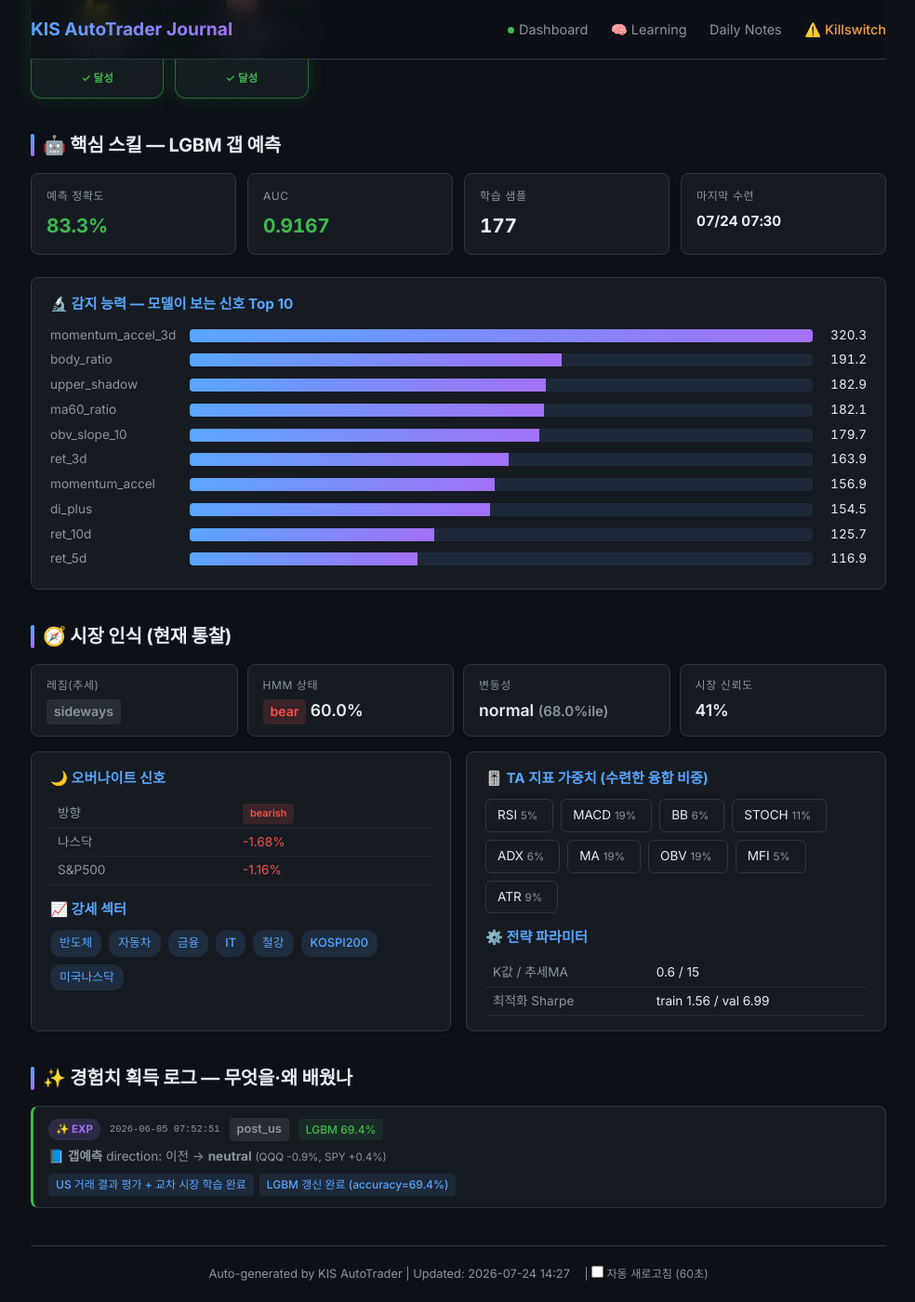
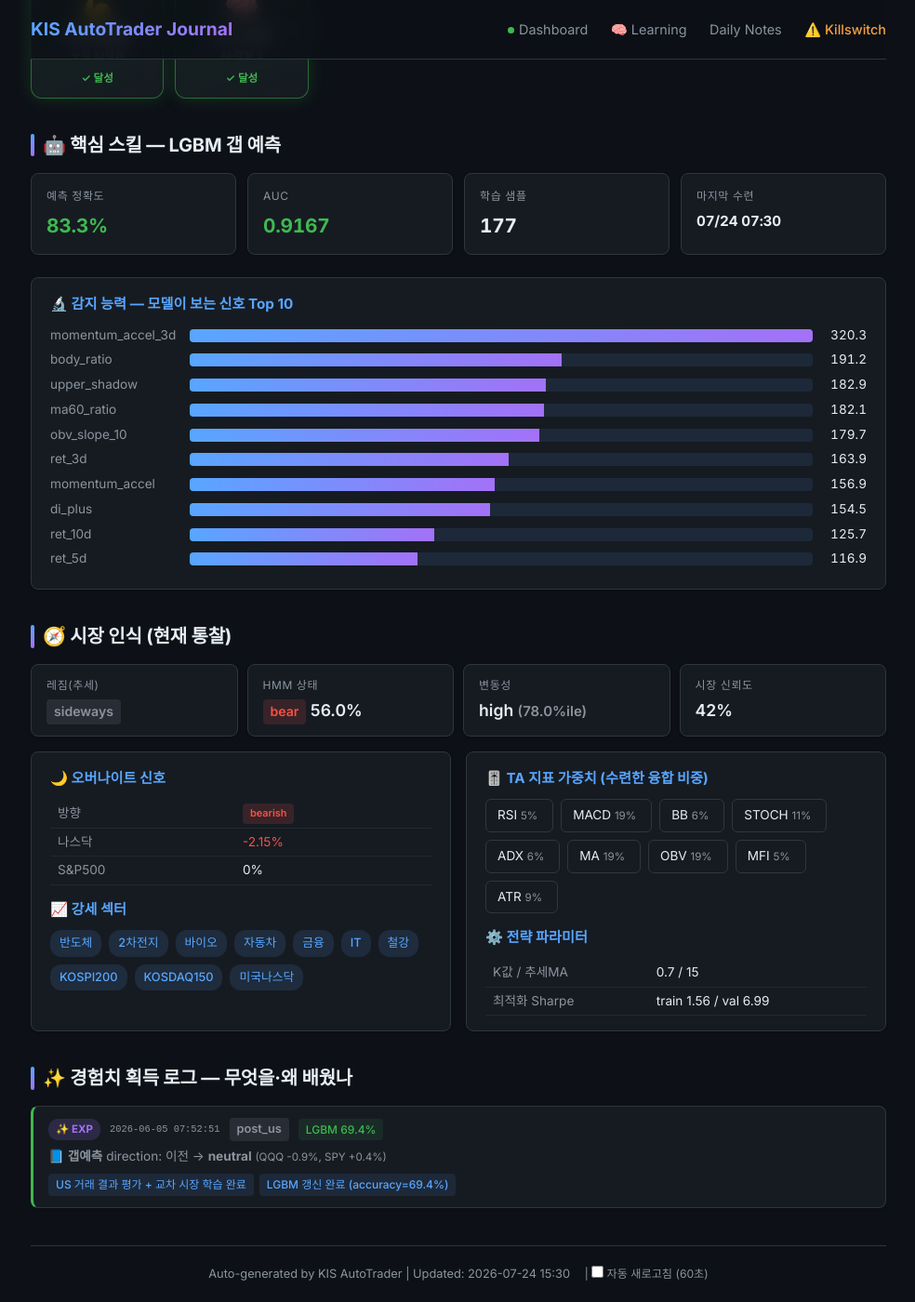
Before and after one commit to BudongJW/kis-trading-journal, a Jekyll site: the page built from learning.html, in a window 1280 px wide and 1400 px high, scrolled down 652 px. Shown: the whole window at 93% size, without its empty margins (147-1131 px from the left). Built offline with Jekyll 4.4.1, drawn with Linux system fonts in a browser that asks for light colours; nearby versions of some CDN libraries.

Commit message:
auto: portfolio update 15:30

```diff
--- a/_data/portfolio.json
+++ b/_data/portfolio.json
@@ -1,5 +1,5 @@
 {
-  "updated_at": "2026-07-24T14:27:35.011275",
+  "updated_at": "2026-07-24T15:30:12.320657",
   "initial_capital": 500000,
   "cash": 441779,
   "holdings": [],
@@ -1860,38 +1860,41 @@
       "net_deposit": -54844,
       "regime": "sideways",
       "hmm_state": "bear",
-      "confidence": 0.41,
-      "k_value": 0.6
+      "confidence": 0.423,
+      "k_value": 0.7
     }
   ],
   "market": {
     "regime": "sideways",
     "hmm_state": "bear",
-    "confidence": 0.41,
-    "volatility": "normal",
-    "vol_percentile": 68.0,
+    "confidence": 0.423,
+    "volatility": "high",
+    "vol_percentile": 78.0,
     "overnight_gap": {
       "direction": "bearish",
-      "strength": 0.47,
+      "strength": 0.43,
       "action": "reduce_size"
     },
     "strong_sectors": [
       "반도체",
+      "2차전지",
+      "바이오",
       "자동차",
       "금융",
       "IT",
       "철강",
       "KOSPI200",
+      "KOSDAQ150",
       "미국나스닥"
     ]
   },
   "strategy": {
     "name": "ETF 변동성 돌파 + 신호 융합",
     "params": {
-      "k": 0.6,
+      "k": 0.7,
       "trend_ma": 15
     },
-    "universe_count": 12,
+    "universe_count": 15,
     "universe": [
       {
         "symbol": "395160",
@@ -1922,6 +1925,14 @@
         "name": "KODEX 반도체"
       },
       {
+        "symbol": "305720",
+        "name": "KODEX 2차전지"
+      },
+      {
+        "symbol": "244580",
+        "name": "KODEX 바이오"
+      },
+      {
         "symbol": "091180",
         "name": "KODEX 자동차"
       },
@@ -1940,6 +1951,10 @@
       {
         "symbol": "069500",
         "name": "KODEX KOSPI200"
+      },
+      {
+        "symbol": "229200",
+        "name": "KODEX KOSDAQ150"
       }
     ]
   },
@@ -2008,25 +2023,28 @@
     "market": {
       "trend": "sideways",
       "hmm_state": "bear",
-      "hmm_confidence": 60.0,
-      "volatility": "normal",
-      "vol_percentile": 68.0,
-      "market_confidence": 0.41,
-      "analyzed_at": "2026-07-23 09:58"
+      "hmm_confidence": 56.0,
+      "volatility": "high",
+      "vol_percentile": 78.0,
+      "market_confidence": 0.423,
+      "analyzed_at": "2026-07-24 09:16"
     },
     "overnight": {
       "direction": "bearish",
-      "nasdaq_change": -1.68,
-      "sp500_change": -1.16,
+      "nasdaq_change": -2.15,
+      "sp500_change": 0,
       "recommended_action": "reduce_size"
     },
     "strong_sectors": [
       "반도체",
+      "2차전지",
+      "바이오",
       "자동차",
       "금융",
       "IT",
       "철강",
       "KOSPI200",
+      "KOSDAQ150",
       "미국나스닥"
     ],
     "lgbm": {
@@ -2078,7 +2096,7 @@
       ]
     },
     "strategy_params": {
-      "k": 0.6,
+      "k": 0.7,
       "trend_ma": 15,
       "train_sharpe": 1.56,
       "val_sharpe": 6.99,
@@ -2218,26 +2236,26 @@
     }
   },
   "day_plan": {
-    "stance": "CAUTIOUS",
+    "stance": "DEFENSIVE",
     "forced": false,
-    "auto_stance": "CAUTIOUS",
-    "stance_kr": "신중",
-    "budget_pct": 0.4,
-    "max_new_positions": 2,
-    "allow_long": true,
+    "auto_stance": "DEFENSIVE",
+    "stance_kr": "방어",
+    "budget_pct": 0.25,
+    "max_new_positions": 1,
+    "allow_long": false,
     "allow_inverse": true,
     "allow_leverage": false,
-    "size_mult": 0.6,
-    "k_effective": 0.65,
-    "allow_summary": "롱/인버스",
-    "briefing": "오늘 스탠스 신중(CAUTIOUS) · 레짐 CAUTION·신뢰도 41% · 美 오버나이트 bearish(-1.7%) · 예산 40%·최대 2종목·허용 롱/인버스",
+    "size_mult": 0.4,
+    "k_effective": 0.8,
+    "allow_summary": "인버스",
+    "briefing": "오늘 스탠스 방어(DEFENSIVE) · 레짐 CAUTION·신뢰도 42% · 美 오버나이트 bearish(-2.1%) · 고변동(78.0%ile) · 예산 25%·최대 1종목·허용 인버스",
     "signals": {
       "regime": "CAUTION",
-      "confidence": 0.41,
+      "confidence": 0.423,
       "direction": "bearish",
-      "nasdaq_change": -1.68,
-      "high_vol": false,
-      "vol_percentile": 68.0,
+      "nasdaq_change": -2.15,
+      "high_vol": true,
+      "vol_percentile": 78.0,
       "rapid_level": "NONE"
     }
   },
@@ -2250,7 +2268,7 @@
     "max_weight": 0.15,
     "regime": "CAUTION",
     "hmm_state": "bear",
-    "hmm_confidence": 0.6,
+    "hmm_confidence": 0.56,
     "universe": [
       {
         "symbol": "122630",
```
